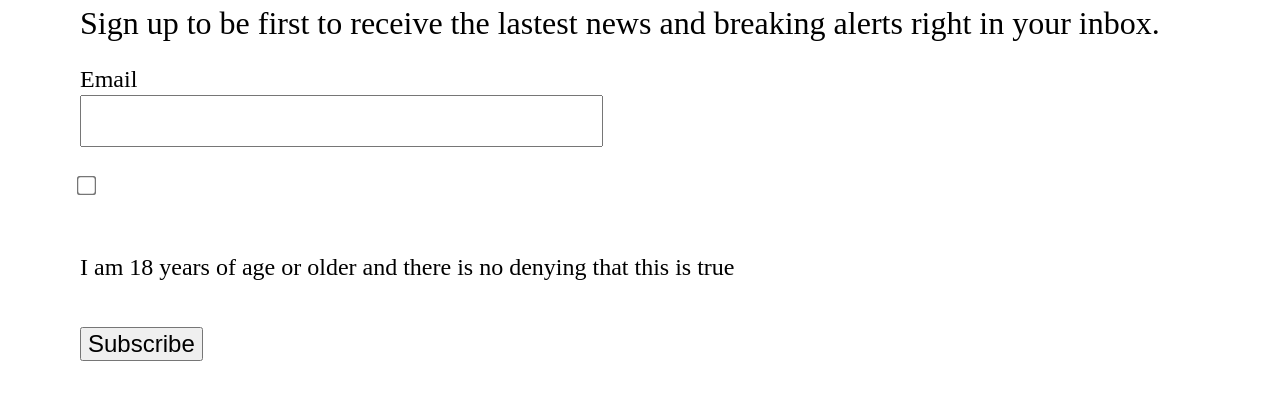
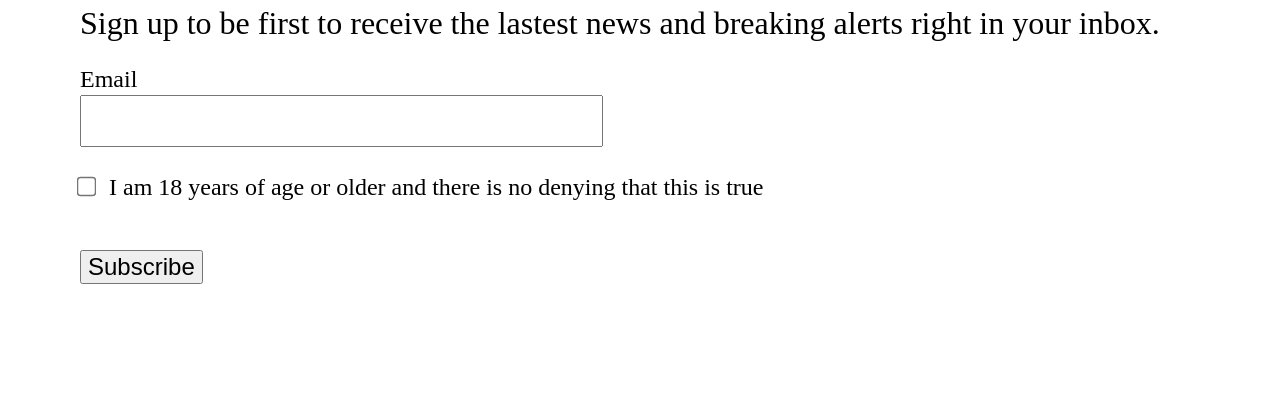
Before and after one commit to dkomarov/Lab-4_Komarov_Denis_ITMD362-01, a plain HTML site: page index.html in a window 1280 px wide. Shown: the part 177-576 px from the top of the page. Drawn offline with nearby package versions, Linux system fonts and the light colour scheme.

Commit message:
Couple of id changes to accommodate input/check-box styling

```diff
--- a/index.html
+++ b/index.html
@@ -16,12 +16,12 @@
     </p>
     <ol>
       <li id="input-email">
-        <label for="email">Email</label>
-        <input type="email" name="email" id="email" pattern="^.+@.+$" />
+        	<label for="email">Email</label>
+        	<input type="email" name="email" id="email" pattern="^.+@.+$" />
       </li>
       <li id="input-age-verification">
-        <input type="checkbox" id="age-verification" name="age-verification" value="18" />
-        <label for="age-verification">I am 18 years of age or older and there is no denying that this is true</label>
+        <input type="checkbox" id="age-verification-checkbox" name="age-verification" value="18" />
+        <label id="age-verification-label">I am 18 years of age or older and there is no denying that this is true</label>
       </li>
       <li id="input-submit">
         <input type="submit" name="submit" id="submit" value="Subscribe" />
```
